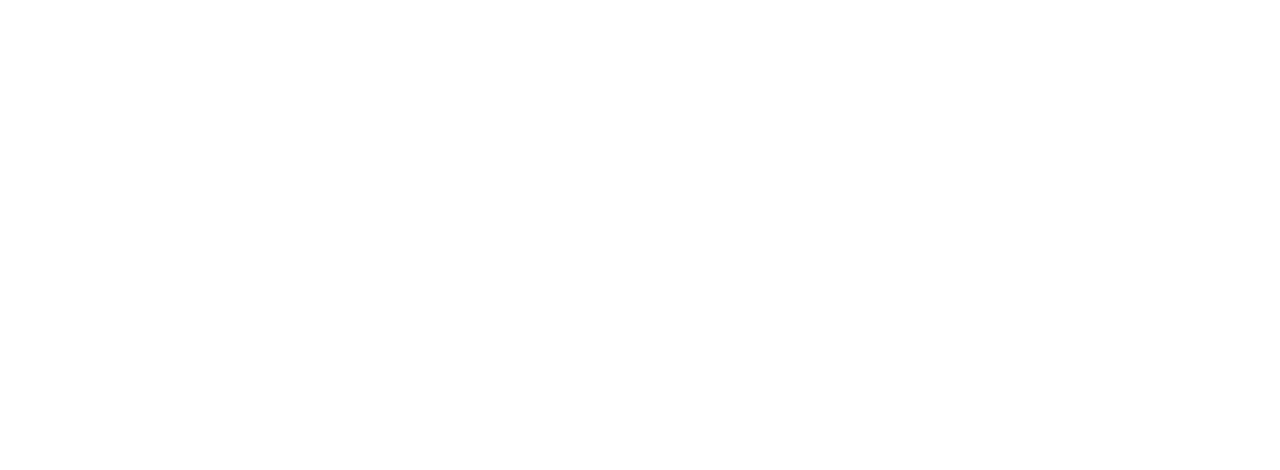
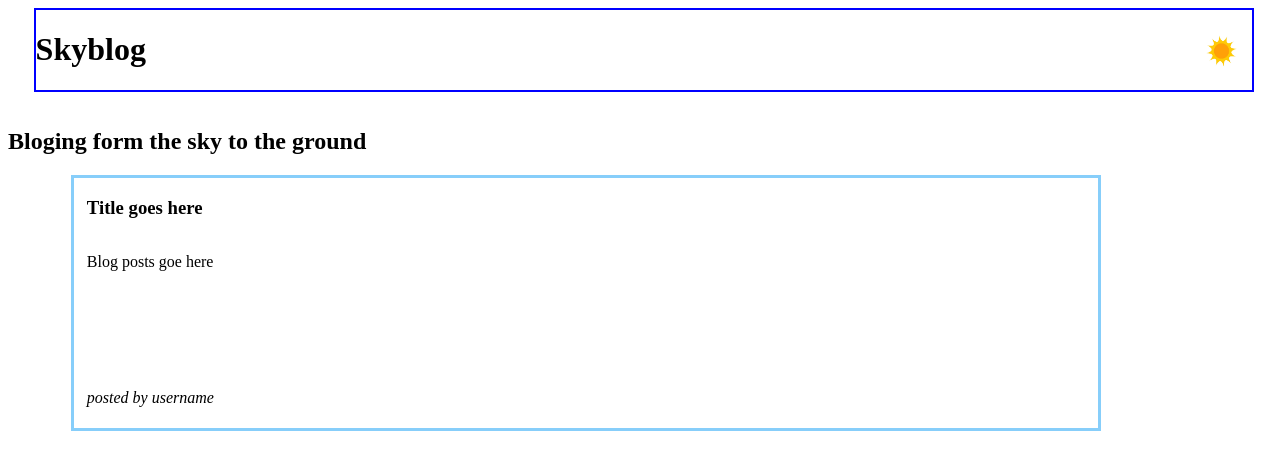
Before and after one commit to EvrettG/sky-blog, a plain HTML site: page blog.html in a window 1280 px wide. Drawn offline with Linux system fonts and the light colour scheme.

Commit message:
initial build of blog page and css

```diff
--- a/assets/css/blog.css
+++ b/assets/css/blog.css
@@ -0,0 +1,47 @@
+/* Main style formating for Blog page */
+
+
+header{
+    position: fixed;
+    /* To display postion of header */
+    border: 2px solid blue;
+    width: 95%;
+    margin-left: 2%;
+}
+
+header img{
+    padding-right: 10px;
+}
+
+/* formating for the lightmode button */
+.modeSwitch {
+    width: 40px;
+    height: 40px;
+    object-fit: cover;
+    float: right;
+}
+
+/* Empty space to set up later elements */
+.padding{
+    height: 100px;
+}
+
+.posts{
+    display: flex;
+    flex-direction: column;
+    border: 3px solid lightskyblue;
+    width: 80%;
+    margin-left: 5%;
+    padding-left: 1%;
+    /* min-height: 30px;+ */
+    min-height: 250px;
+}
+h4{
+    font-weight: normal;
+    font-style: italic;
+    position: relative;
+    bottom: 0px;
+    margin-top: auto;
+    /* Use to check postion */
+    /* border: 4px solid yellowgreen;  */
+}
--- a/assets/css/styles.css
+++ b/assets/css/styles.css
@@ -1,14 +1,12 @@
 /* Main style formating for index page */
 
 header{
-    /* display: flex; */
-    /* align-items: center; */
     position: fixed;
     border: 2px solid blue;
     width: 95%;
-    /* flex-direction: row; */
-    /* justify-content: space-between; */
+    margin-left: 2%;
 }
+
 header img{
     padding-right: 10px;
 }
--- a/blog.html
+++ b/blog.html
@@ -3,9 +3,34 @@
 <head>
     <meta charset="UTF-8">
     <meta name="viewport" content="width=device-width, initial-scale=1.0">
-    <title>Document</title>
+    <title>Sky Blog</title>
+    <link rel="stylesheet" href="./assets/css/blog.css">
 </head>
 <body>
+    <header>
+        <span>
+            <h1>Skyblog <img src="./assets/img/sun.jpg" class="modeSwitch" alt="Lightmode toggle displaying either sun or moon"></h1>
 
+        </span>
+    </header>
+
+    <section class="padding">
+
+    </section>
+
+    <section class="blurb">
+        <h2>Bloging form the sky to the ground</h2>
+    </section>
+
+    <section class="blogPosts"></section>
+        <div class="posts">
+            <h3>Title goes here</h3>
+            <p>Blog posts goe here</p>
+            <h4>posted by username</h4>
+        </div>
+
+
+
+    <script src="./assets/js/blog.js"></script>
 </body>
 </html>
```
Also changed, not shown: assets/js/form.js (+4 -4 lines), index.html (+1 -1 lines).
